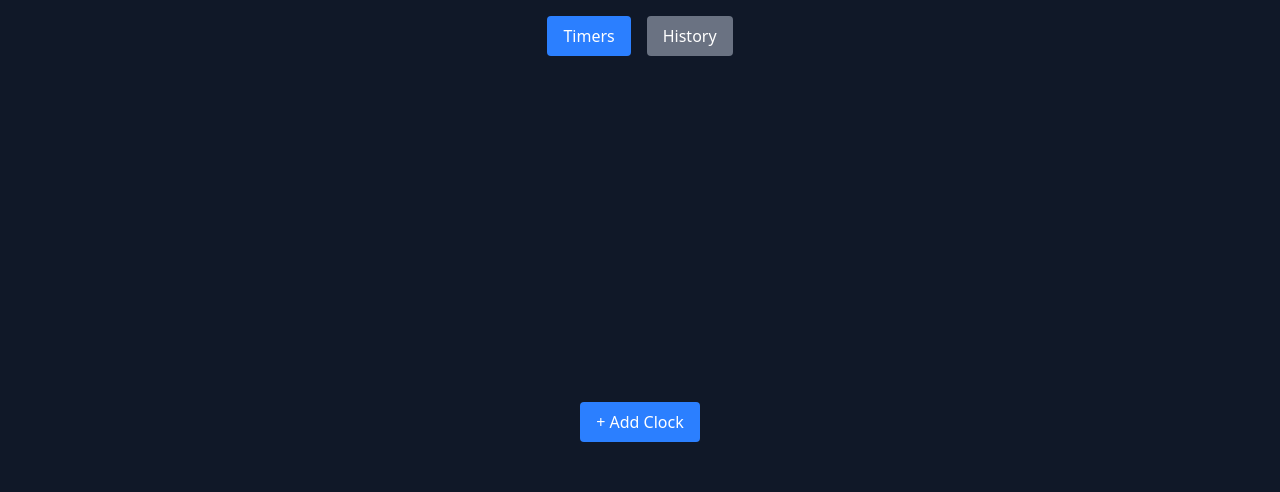
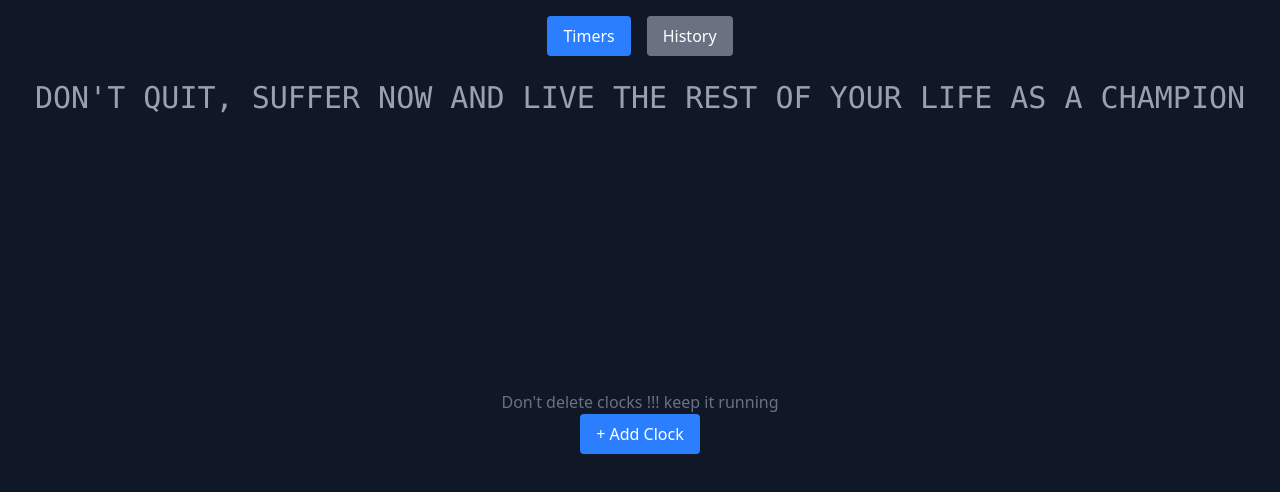
Before and after one commit to Sankalpgupta0/timer-app, a React (Vite) app: page / in a window 1280 px wide. Shown: the top 492 px of the page. Built offline with nearby package versions, Linux system fonts and the light colour scheme.

Commit message:
some quotes

```diff
--- a/src/App.jsx
+++ b/src/App.jsx
@@ -292,7 +292,11 @@ export default function DigitalClocks() {
         </ul>
       </header>
       {tab == "timers" ? (
-        <div className="flex flex-col justify-center items-center h-[calc(100vh-60px)] bg-gray-900 text-white">
+        <div className=" relative flex flex-col justify-center items-center h-[calc(100vh-60px)] bg-gray-900 text-white">
+          <h1 className="text-gray-400 absolute top-0 p-5 text-3xl font-mono ">
+            DON'T QUIT, SUFFER NOW AND LIVE THE REST OF YOUR LIFE AS A CHAMPION
+          </h1>
+          <p className="text-gray-500">Don't delete clocks !!! keep it running</p>
           <button
             onClick={() => setShowForm(true)}
             className="mb-4 px-4 py-2 bg-blue-500 rounded cursor-pointer"
```
